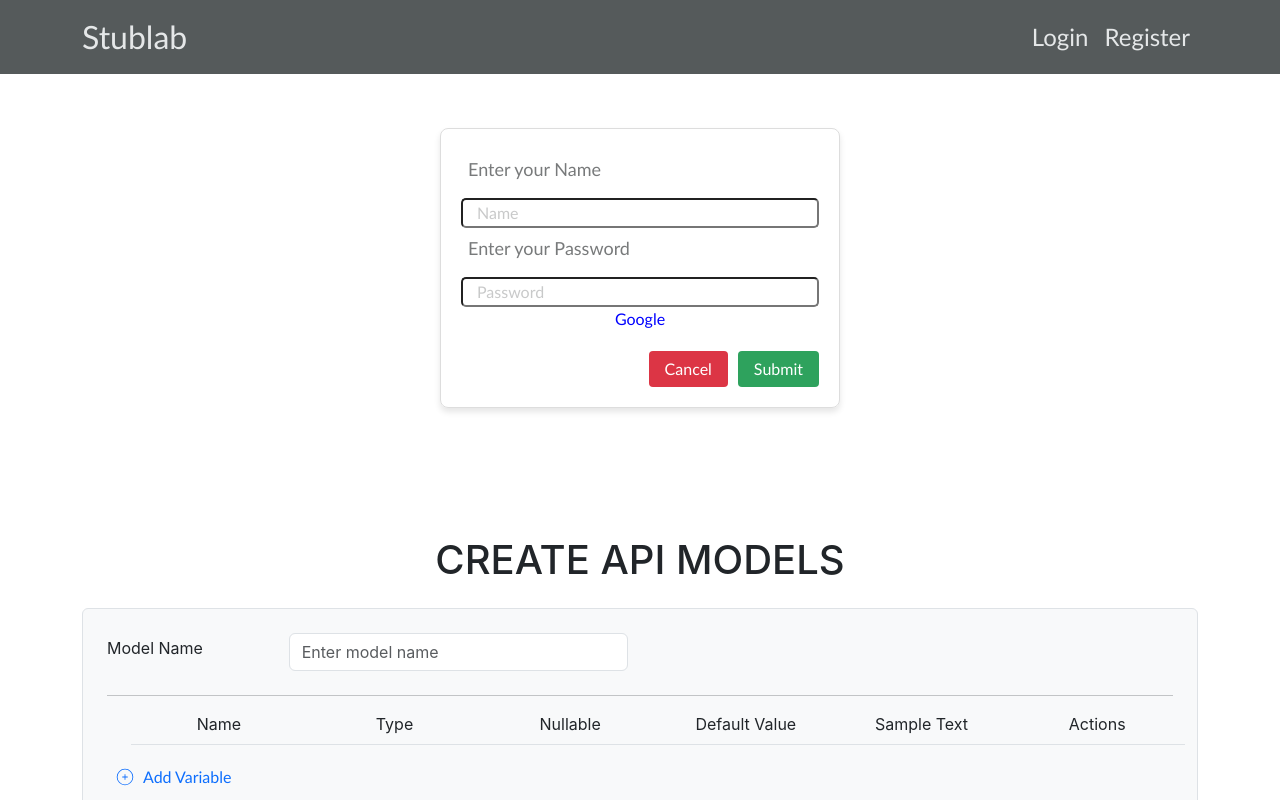
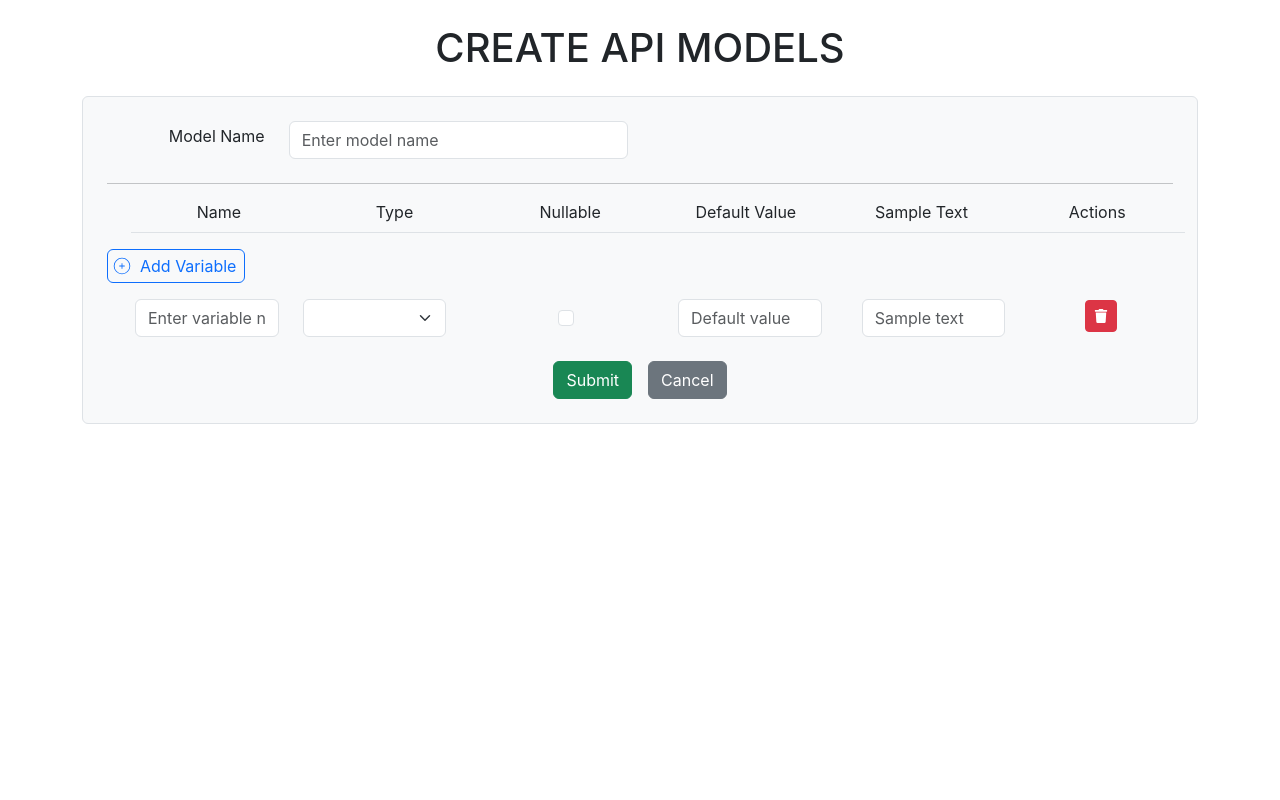
Before and after one commit to mentorbridgeindia/stublab, a React (Create React App) app: page / in a window 1280 px wide. Shown: the top 800 px of the page. Built offline with nearby package versions, Linux system fonts and the light colour scheme.

Commit message:
padding for trash button

```diff
--- a/src/App.tsx
+++ b/src/App.tsx
@@ -8,10 +8,10 @@ import ModelForm from './pages/ModelForm/ModelForm';
 function App() {
   return (
     <div className="App">
-     <NavBar />
-      <Form />
+     {/* <NavBar />
+      <Form /> */}
       <ModelForm/>
-      <button onClick={() => {throw new Error("This is your first error!");}}>Break the world</button>
+      {/* <button onClick={() => {throw new Error("This is your first error!");}}>Break the world</button> */}
 
     </div>
   );
--- a/src/pages/ModelForm/ModelForm.tsx
+++ b/src/pages/ModelForm/ModelForm.tsx
@@ -86,9 +86,9 @@ const ModelForm: React.FC = () => {
                   sampleText: "",
                 })
               }
-              className="d-flex align-items-center pt-1 ps-2 pe-2 pb-1"
+              className="d-flex align-items-center pt-1 ps-1 pe-2 pb-1   "
             >
-              <CiCirclePlus size={20} className="me-2" />
+              <CiCirclePlus size={20} className="me-2 " />
               Add Variable
             </Button>
           </div>
@@ -139,9 +139,9 @@ const ModelForm: React.FC = () => {
                 />
               </Col>
 
-              <Col className="text-center">
-                <Button variant="danger" onClick={() => remove(index)} size="sm">
-                  <FaTrash />
+              <Col className="text-center pb-1 ">
+                <Button variant="danger" onClick={() => remove(index)} className="btn-sm fs-7 py-1 px-2">
+                  <FaTrash className="fs-7 mb-1"/>
                 </Button>
               </Col>
             </Row>
```
